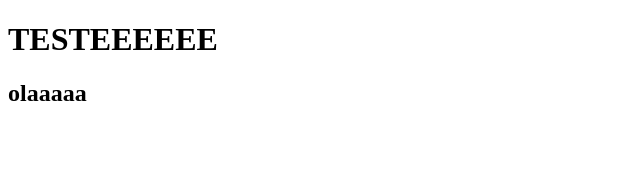
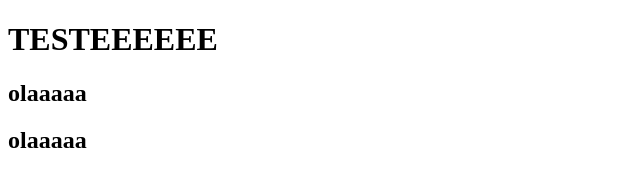
Before and after one commit to emilyfas/Curso-de-GIT-e-GitHub, a plain HTML site: page index.html in a window 1280 px wide. Shown: the whole page, without its empty margins (0-640 px from the left). Drawn offline with Linux system fonts and the light colour scheme.

Commit message:
modificado o arquivo index.html e adicionado o arquivo style.css

```diff
--- a/index.html
+++ b/index.html
@@ -9,5 +9,6 @@
 <body>
     <h1>TESTEEEEEE</h1>
     <h2>olaaaaa</h2>
+    <h2>olaaaaa</h2>
 </body>
 </html>
```
Also changed, not shown: style.css (added).
